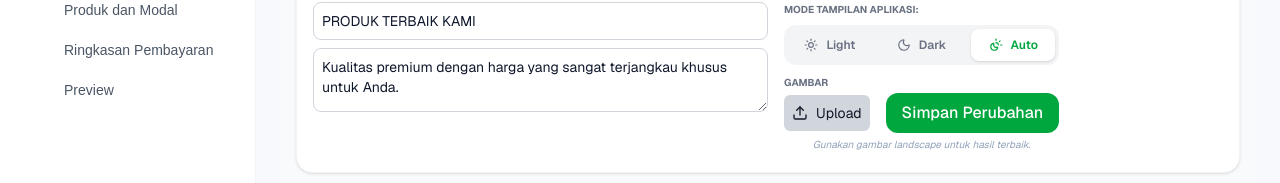
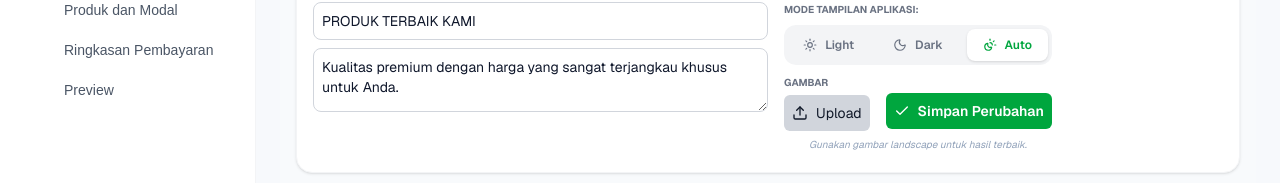
Before and after one commit to samani21/usahaku, a Next.js app: page /admin/catalog/hero in a window 1280 px wide. Shown: the part 445-628 px from the top of the page. Built offline with nearby package versions, Linux system fonts and the light colour scheme; no server answers; sample sign-in values are in the browser's storage.

Commit message:
Tambah konfigurasi summary

```diff
--- a/src/app/admin/catalog/hero/page.tsx
+++ b/src/app/admin/catalog/hero/page.tsx
@@ -131,12 +131,22 @@ export default function HeroPage() {
 
             if (res?.success) {
                 setHeroLayout(res?.data?.hero?.layout_hero);
-                setSelectedColor(res?.data?.hero?.color);
+                if (res?.data?.hero?.color) {
+                    setSelectedColor(res?.data?.hero?.color);
+                }
                 setImageHero(res?.data?.hero?.image ?? null)
-                setTitle(res?.data?.hero?.title ?? '')
-                setHeadline(res?.data?.hero?.headline ?? '')
-                setSubHeadline(res?.data?.hero?.sub_headline ?? '')
-                setCtaText(res?.data?.hero?.cta ?? '')
+                if (res?.data?.hero?.title) {
+                    setTitle(res?.data?.hero?.title ?? '')
+                }
+                if (res?.data?.hero?.headline) {
+                    setHeadline(res?.data?.hero?.headline ?? '')
+                }
+                if (res?.data?.hero?.sub_headline) {
+                    setSubHeadline(res?.data?.hero?.sub_headline ?? '')
+                }
+                if (res?.data?.hero?.cta) {
+                    setCtaText(res?.data?.hero?.cta ?? '')
+                }
                 setDisplayMode(res?.data?.hero?.mode);
                 setIsDarkMode(res?.data?.hero?.mode == 'dark')
             }
@@ -480,7 +490,12 @@ export default function HeroPage() {
                                                             </button>
                                                     }
                                                     <div className='flex items-center justify-end'>
-                                                        <button type='button' onClick={handleSubmit} className='w-full sm:w-auto text-center bg-green-600 px-4 py-2 rounded-xl cursor-pointer hover:bg-green-700 text-white font-medium'>Simpan Perubahan</button>
+                                                        <button
+                                                            onClick={handleSubmit}
+                                                            className="w-full  flex mb-1 items-center justify-center gap-2 p-2 text-sm bg-green-600 text-white font-semibold hover:bg-green-800 rounded-md transition-colors"
+                                                        >
+                                                            <Check className="w-4 h-4" /> Simpan Perubahan
+                                                        </button>
                                                     </div>
                                                 </div>
 
--- a/src/app/admin/catalog/product/page.tsx
+++ b/src/app/admin/catalog/product/page.tsx
@@ -11,6 +11,10 @@ import { Catalog } from '@/types/Admin/Catalog/Catalog';
 import CategorieConfig from '@/Components/Config/Theme/Categories';
 import { ProductsType } from '@/types/Admin/ProductsType';
 import ProductConfig from '@/Components/Config/Theme/Products';
+import { Post } from '@/utils/Post';
+import Alert from '@/Components/Component/Alert';
+import Loading from '@/Components/Component/Loading';
+import { AlertType } from '@/types/Alert';
 
 const BUSINESS_THEMES = [
     {
@@ -103,7 +107,7 @@ export default function HeroPage() {
     const [productLayout, setProductLayout] = useState<number>();
     const [isDarkMode, setIsDarkMode] = useState(false);
     const [displayMode, setDisplayMode] = useState('auto');
-
+    const [showAlert, setShowAlert] = useState<AlertType | null>(null);
     const [loading, setLoading] = useState<boolean>(false);
     const [products, setProducts] = useState<ProductsType[]>();
 
@@ -116,8 +120,12 @@ export default function HeroPage() {
             const res = await Get<{ success: boolean; data: Catalog }>('/catalog');
 
             if (res?.success) {
-
-                // setCategorieLayout(res?.data?.categorie?.theme);
+                setProductLayout(res?.data?.product?.layout_products);
+                if (res?.data?.product?.color) {
+                    setSelectedColor(res?.data?.product?.color);
+                }
+                setDisplayMode(res?.data?.product?.mode);
+                setIsDarkMode(res?.data?.product?.mode == 'dark');
                 setProducts(res?.data?.products);
             }
         } finally {
@@ -156,19 +164,41 @@ export default function HeroPage() {
     }, [selectedColor, currentTextColor]);
 
     // Menentukan headline berdasarkan kategori aktif
-    const getHeadline = () => {
-        switch (activeTab) {
-            case 'property': return 'Hunian Minimalis Masa Kini';
-            case 'fnb': return 'Rasa Otentik Setiap Saat';
-            case 'tech': return 'Solusi Digital Masa Depan';
-            case 'luxury': return 'Kemewahan Tanpa Batas';
-            case 'medical': return 'Layanan Kesehatan Terpadu';
-            case 'fashion': return 'Gaya Hidup Tanpa Batas';
-            case 'coffee': return 'Ruang Cerita & Inspirasi';
-            case 'education': return 'Wujudkan Masa Depan Cerah';
-            default: return 'Inovasi Tanpa Henti';
+    const handleSubmit = async () => {
+        try {
+            setLoading(true);
+            if (!productLayout) {
+                setLoading(false);
+                setShowAlert({
+                    isOpen: true,
+                    type: 'error',
+                    message: "Harap pilih salah satu header dibawah"
+                })
+                return;
+            }
+            const formData = new FormData();
+            formData.append('layout_products', String(productLayout))
+            formData.append('color', selectedColor)
+            formData.append('mode', displayMode)
+            const res = await Post('catalog/product', formData)
+            if (res) {
+                setLoading(false);
+                setShowAlert({
+                    isOpen: true,
+                    type: 'success',
+                    message: "Pengaturan product berhasil disimpan"
+                })
+            }
+
+        } catch (e: any) {
+            setLoading(false);
+            setShowAlert({
+                isOpen: true,
+                type: 'error',
+                message: "Pengaturan product gagal disimpan"
+            })
         }
-    };
+    }
     return (
         <MainLayout>
 
@@ -272,8 +302,8 @@ export default function HeroPage() {
                                                     </div>
                                                 </div>
                                                 <button
-                                                    // onClick={handleSubmit}
-                                                    className="w-full mt-6 flex mb-1 items-center justify-center gap-2 p-2 text-sm bg-blue-600 text-white font-semibold hover:bg-blue-800 rounded-md transition-colors"
+                                                    onClick={handleSubmit}
+                                                    className="w-full mt-6 flex mb-1 items-center justify-center gap-2 p-2 text-sm bg-green-600 text-white font-semibold hover:bg-green-800 rounded-md transition-colors"
                                                 >
                                                     <Check className="w-4 h-4" /> Simpan Perubahan
                                                 </button>
@@ -339,7 +369,11 @@ export default function HeroPage() {
                     </div>
                 </div>
             </div>
-
+            {
+                showAlert?.isOpen &&
+                <Alert type={showAlert?.type} message={showAlert?.message} onClose={() => setShowAlert(null)} />
+            }
+            {loading && <Loading title='Sedang Proses' />}
         </MainLayout>
     );
 }
--- a/src/app/admin/catalog/summary/page.tsx
+++ b/src/app/admin/catalog/summary/page.tsx
@@ -12,6 +12,10 @@ import CategorieConfig from '@/Components/Config/Theme/Categories';
 import { ProductsType } from '@/types/Admin/ProductsType';
 import ProductConfig from '@/Components/Config/Theme/Products';
 import SummaryConfig from '@/Components/Config/Theme/Summary';
+import { Post } from '@/utils/Post';
+import Alert from '@/Components/Component/Alert';
+import Loading from '@/Components/Component/Loading';
+import { AlertType } from '@/types/Alert';
 
 const BUSINESS_THEMES = [
     {
@@ -101,12 +105,12 @@ const ListSummary = [
 
 export default function SummaryPage() {
     const [selectedColor, setSelectedColor] = useState(BUSINESS_THEMES[0].hex);
-    const [activeTab, setActiveTab] = useState(BUSINESS_THEMES[0].id);
+    const [activeTab, setActiveTab] = useState<any>();
     const [summaryLayout, setSummaryLayout] = useState<number | null>(null);
     const [isDarkMode, setIsDarkMode] = useState(false);
     const [displayMode, setDisplayMode] = useState('auto');
+    const [showAlert, setShowAlert] = useState<AlertType | null>(null);
     const [loading, setLoading] = useState<boolean>(false);
-
     useEffect(() => {
         getCalog()
     }, []);
@@ -116,8 +120,12 @@ export default function SummaryPage() {
             const res = await Get<{ success: boolean; data: Catalog }>('/catalog');
 
             if (res?.success) {
-
-                // setCategorieLayout(res?.data?.categorie?.theme);
+                setSummaryLayout(res?.data?.summary?.layout_summary);
+                if (res?.data?.summary?.color) {
+                    setSelectedColor(res?.data?.summary?.color);
+                }
+                setDisplayMode(res?.data?.summary?.mode);
+                setIsDarkMode(res?.data?.summary?.mode == 'dark');
             }
         } finally {
             setLoading(false);
@@ -154,20 +162,41 @@ export default function SummaryPage() {
         document.documentElement.style.setProperty('--summary-secondary-rgb', `${tr}, ${tg}, ${tb}`);
     }, [selectedColor, currentTextColor]);
 
-    // Menentukan headline berdasarkan kategori aktif
-    const getHeadline = () => {
-        switch (activeTab) {
-            case 'property': return 'Hunian Minimalis Masa Kini';
-            case 'fnb': return 'Rasa Otentik Setiap Saat';
-            case 'tech': return 'Solusi Digital Masa Depan';
-            case 'luxury': return 'Kemewahan Tanpa Batas';
-            case 'medical': return 'Layanan Kesehatan Terpadu';
-            case 'fashion': return 'Gaya Hidup Tanpa Batas';
-            case 'coffee': return 'Ruang Cerita & Inspirasi';
-            case 'education': return 'Wujudkan Masa Depan Cerah';
-            default: return 'Inovasi Tanpa Henti';
+    const handleSubmit = async () => {
+        try {
+            setLoading(true);
+            if (!summaryLayout) {
+                setLoading(false);
+                setShowAlert({
+                    isOpen: true,
+                    type: 'error',
+                    message: "Harap pilih salah satu header dibawah"
+                })
+                return;
+            }
+            const formData = new FormData();
+            formData.append('layout_summary', String(summaryLayout))
+            formData.append('color', selectedColor)
+            formData.append('mode', displayMode)
+            const res = await Post('catalog/summary', formData)
+            if (res) {
+                setLoading(false);
+                setShowAlert({
+                    isOpen: true,
+                    type: 'success',
+                    message: "Pengaturan summary berhasil disimpan"
+                })
+            }
+
+        } catch (e: any) {
+            setLoading(false);
+            setShowAlert({
+                isOpen: true,
+                type: 'error',
+                message: "Pengaturan summary gagal disimpan"
+            })
         }
-    };
+    }
     return (
         <MainLayout>
 
@@ -271,8 +300,8 @@ export default function SummaryPage() {
                                                     </div>
                                                 </div>
                                                 <button
-                                                    // onClick={handleSubmit}
-                                                    className="w-full mt-6 flex mb-1 items-center justify-center gap-2 p-2 text-sm bg-blue-600 text-white font-semibold hover:bg-blue-800 rounded-md transition-colors"
+                                                    onClick={handleSubmit}
+                                                    className="w-full mt-6  flex mb-1 items-center justify-center gap-2 p-2 text-sm bg-green-600 text-white font-semibold hover:bg-green-800 rounded-md transition-colors"
                                                 >
                                                     <Check className="w-4 h-4" /> Simpan Perubahan
                                                 </button>
@@ -284,7 +313,7 @@ export default function SummaryPage() {
                             <div className={`flex p-4 overflow-auto w-full gap-4 thin-scroll ${isDarkMode ? 'bg-slate-950 text-white' : 'bg-slate-50 text-slate-900'}`}>
                                 {
                                     ListSummary?.map((ls, i) => (
-                                        <div key={i} className='whitespace-nowrap bg-gray-200 text-gray-600 p-2 rounded-lg cursor-pointer flex items-center gap-2' onClick={() => setSummaryLayout(ls?.id)}>
+                                        <div key={i} className='whitespace-nowrap text-sm font-medium bg-gray-200 text-gray-600 p-2 rounded-lg cursor-pointer flex items-center gap-2' onClick={() => setSummaryLayout(ls?.id)}>
                                             {ls?.id === summaryLayout ? <CheckCircleIcon /> : <Circle />}
                                             <span>{ls?.id}. {ls?.name}</span>
                                         </div>
@@ -323,7 +352,11 @@ export default function SummaryPage() {
                     </div>
                 </div>
             </div>
-
+            {
+                showAlert?.isOpen &&
+                <Alert type={showAlert?.type} message={showAlert?.message} onClose={() => setShowAlert(null)} />
+            }
+            {loading && <Loading title='Sedang Proses' />}
         </MainLayout>
     );
 }
--- a/src/types/Admin/Catalog/Catalog.ts
+++ b/src/types/Admin/Catalog/Catalog.ts
@@ -3,13 +3,15 @@ import { ProductsType } from "../ProductsType";
 import { CategoryType } from "./Categories";
 import { CatalogHeaderType } from "./Header";
 import { HeroType } from "./Hero";
+import { ProductType } from "./Products";
+import { SummaryType } from "./Summary";
 
 export interface Catalog {
     header: CatalogHeaderType;
     hero: HeroType;
-    // queue: queue;
+    summary: SummaryType;
     category: CategoryType;
     categories: CategoriesType[];
-    // product: product;
+    product: ProductType;
     products: ProductsType[];
 }
--- /dev/null
+++ b/src/types/Admin/Catalog/Products.ts
@@ -0,0 +1,5 @@
+export interface ProductType {
+    layout_products: number;
+    color: string;
+    mode: string;
+}
--- /dev/null
+++ b/src/types/Admin/Catalog/Summary.ts
@@ -0,0 +1,5 @@
+export interface SummaryType {
+    layout_summary: number;
+    color: string;
+    mode: string;
+}
```
Also changed, not shown: src/app/admin/catalog/categorie/page.tsx (+6 -1 lines), src/app/admin/catalog/header/page.tsx (+16 -5 lines).
